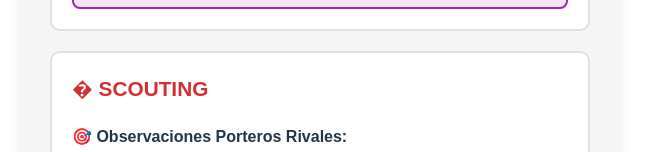
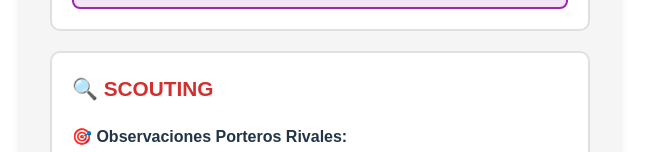
Before and after one commit to matute2500/formulario-react, a React (Vite) app: page / in a window 1280 px wide. Shown: the part 2031-2183 px from the top of the page, without its empty margins (0-662 px from the left). Built offline with nearby package versions, Linux system fonts and the light colour scheme.

Commit message:
Nuevo cambio

```diff
--- a/src/App.jsx
+++ b/src/App.jsx
@@ -929,7 +929,7 @@ function Formulario() {
             marginBottom: isMobile ? 12 : 20,
             border: '2px solid #e0e0e0'
           }}>
-            <h3 style={{ color: '#d32f2f', marginTop: 0, fontSize: isMobile ? '1.1em' : '1.3em' }}>� SCOUTING</h3>
+            <h3 style={{ color: '#d32f2f', marginTop: 0, fontSize: isMobile ? '1.1em' : '1.3em' }}>🔍 SCOUTING</h3>
 
             <div>
               <label style={{ fontWeight: 'bold', display: 'block', marginBottom: 5 }}>
```
